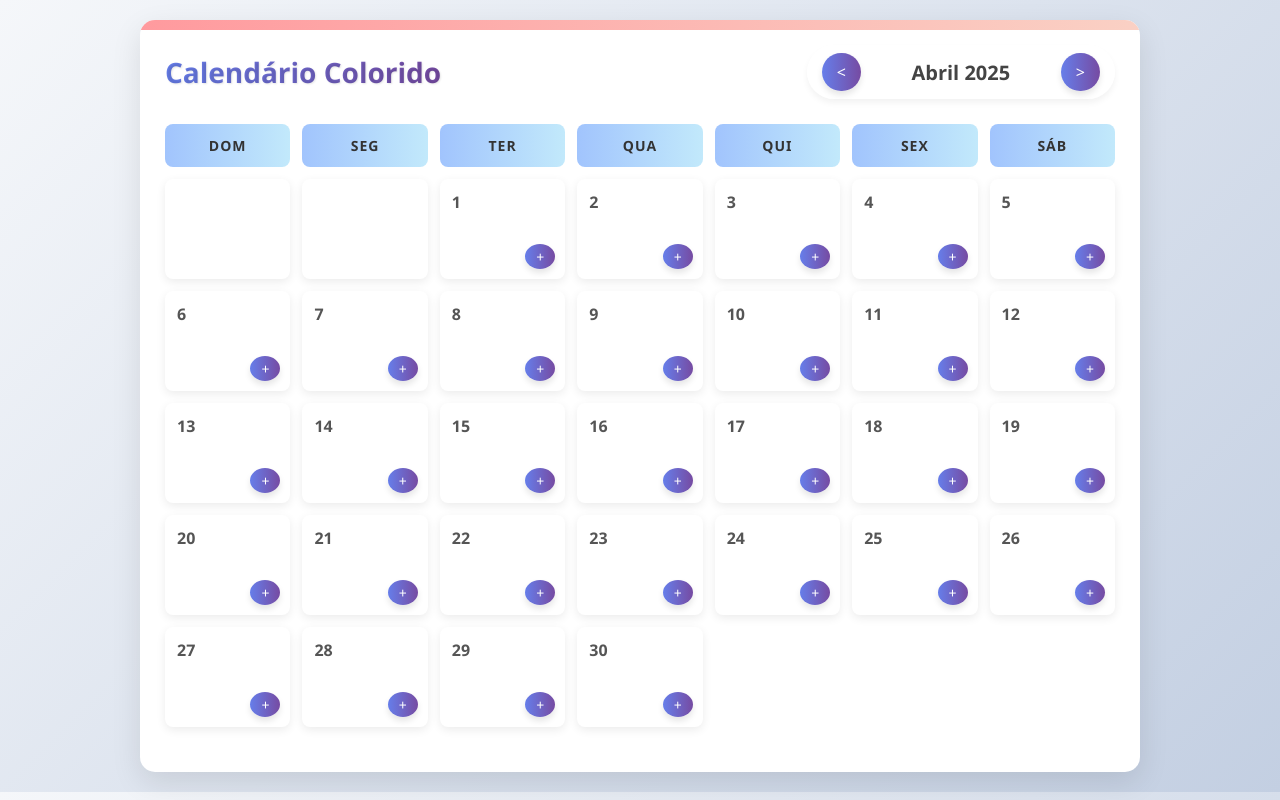
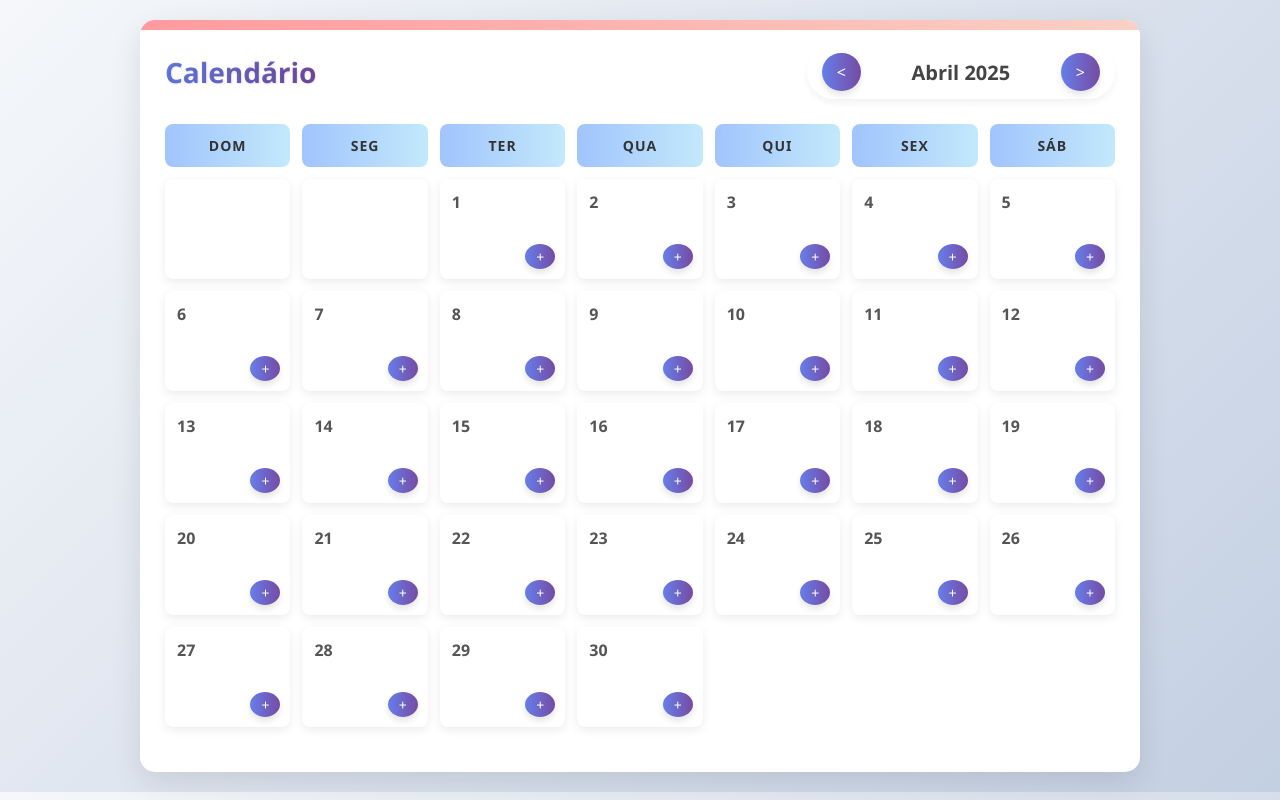
Before and after one commit to GledisonAndrade/lembretes.github.io, a plain HTML site: page index.html in a window 1280 px wide. Drawn offline with Linux system fonts and the light colour scheme.

Commit message:
Update index.html

```diff
--- a/index.html
+++ b/index.html
@@ -372,7 +372,7 @@
 <body>
     <div class="container">
         <header>
-            <h1>Calendário Colorido</h1>
+            <h1>Calendário </h1>
             <div class="month-selector">
                 <button id="prev-month">&lt;</button>
                 <div id="current-month-year">Janeiro 2023</div>
```
